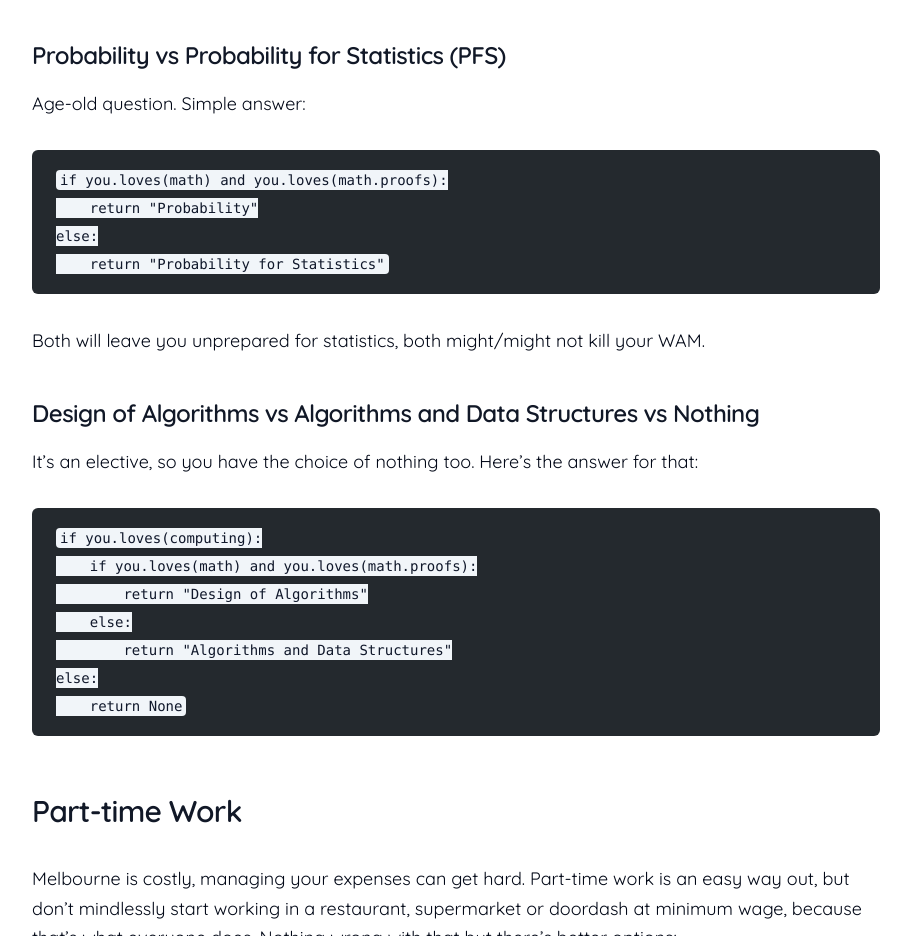
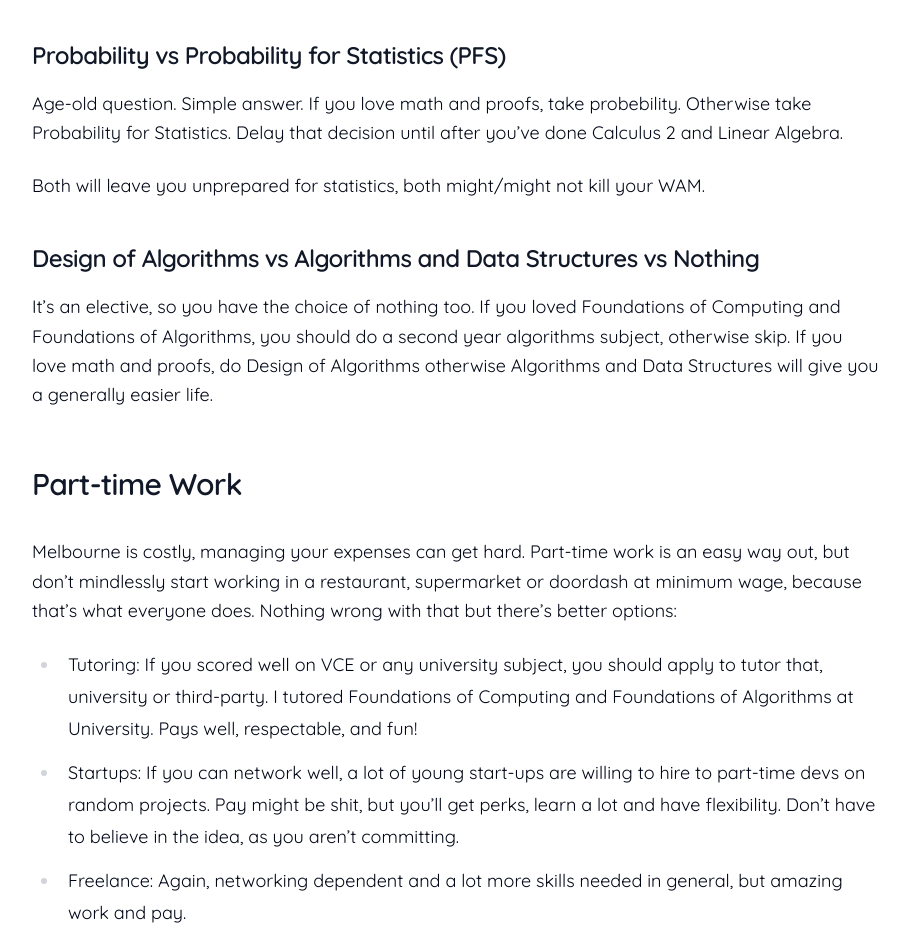
Before and after one commit to dakshAg/portfolio-v2, an Astro site: page /blog/data-science-unimelb in a window 1280 px wide. Shown: the part 3893-4829 px from the top of the page, without its empty margins (184-1095 px from the left). Built offline with nearby package versions, Linux system fonts and the light colour scheme; Astro itself is replaced by a stand-in of ours.

Commit message:
blog remove code

````diff
--- a/src/content/blog/data-science-unimelb.md
+++ b/src/content/blog/data-science-unimelb.md
@@ -72,30 +72,13 @@ A lot of your performance as a data scientist is based on how good your toolset
 
 ### Probability vs Probability for Statistics (PFS)
 
-Age-old question. Simple answer:
-
-```python
-if you.loves(math) and you.loves(math.proofs):
-	return "Probability"
-else:
-	return "Probability for Statistics"
-```
+Age-old question. Simple answer. If you love math and proofs, take probebility. Otherwise take Probability for Statistics. Delay that decision until after you've done Calculus 2 and Linear Algebra.
 
 Both will leave you unprepared for statistics, both might/might not kill your WAM.
 
 ### Design of Algorithms vs Algorithms and Data Structures vs Nothing
 
-It’s an elective, so you have the choice of nothing too. Here’s the answer for that:
-
-```python
-if you.loves(computing):
-	if you.loves(math) and you.loves(math.proofs):
-		return "Design of Algorithms"
-	else:
-		return "Algorithms and Data Structures"
-else:
-	return None
-```
+It’s an elective, so you have the choice of nothing too. If you loved Foundations of Computing and Foundations of Algorithms, you should do a second year algorithms subject, otherwise skip. If you love math and proofs, do Design of Algorithms otherwise Algorithms and Data Structures will give you a generally easier life.
 
 ## Part-time Work
 
````
